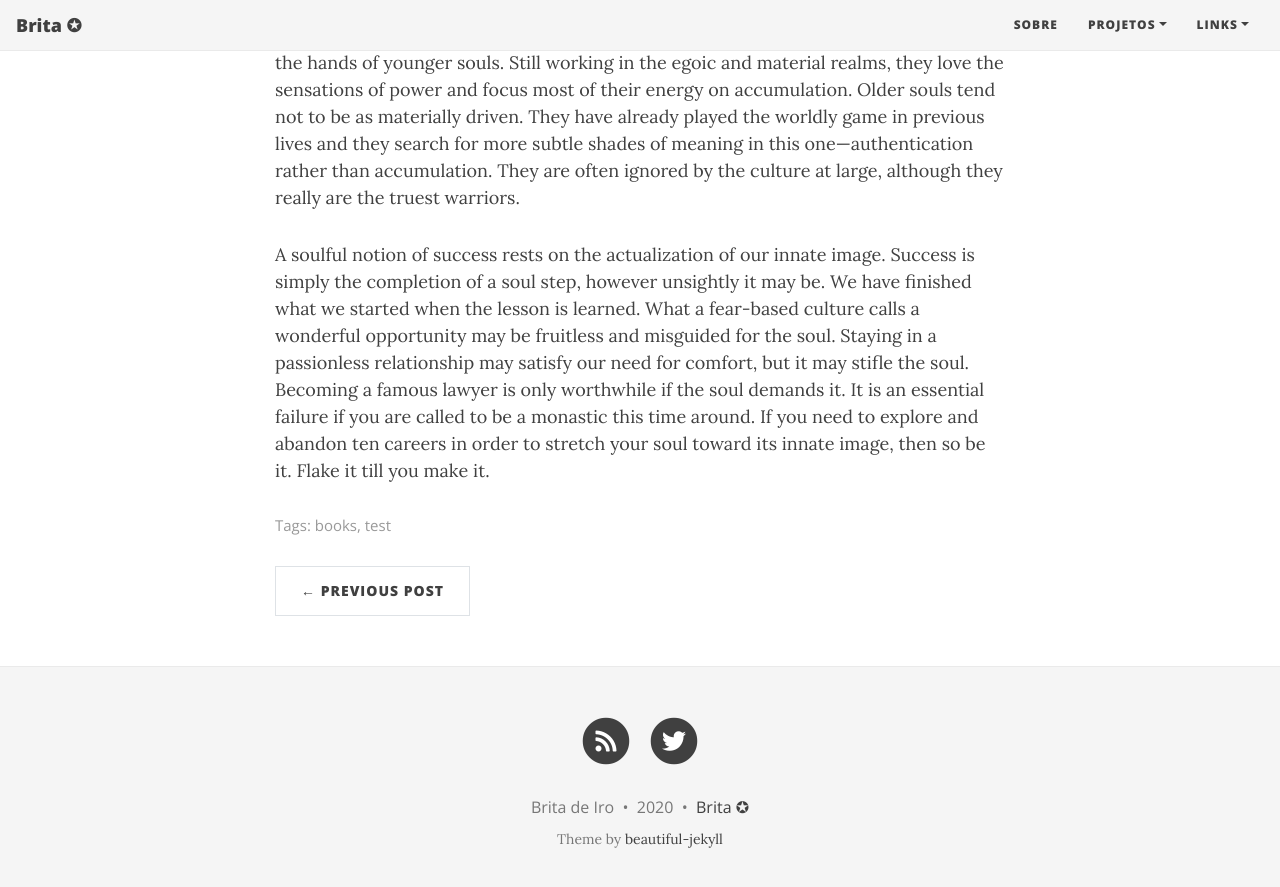
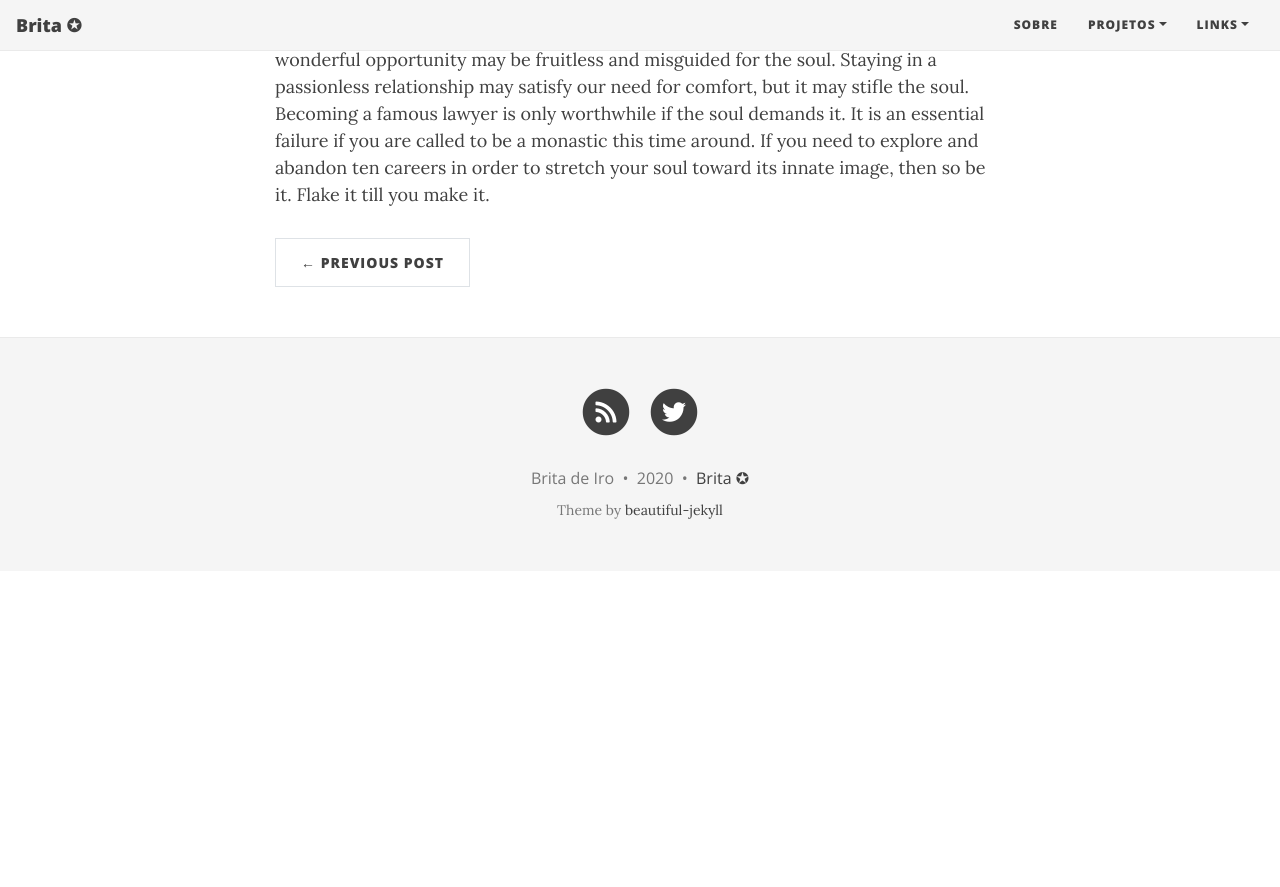
Before and after one commit to britadeiro/britadeiro.github.io, a Jekyll site: the page built from _posts/2020-03-04-flake-it-till-you-make-it.md, in a window 1280 px wide and 900 px high, scrolled down 1041 px. Shown: the top 887 px of the window. Built offline with Jekyll 4.4.1, drawn with Linux system fonts in a browser that asks for light colours; nearby versions of some CDN libraries; after the commit the page ends 1612 px from its top, so only the background shows below that.

Commit message:
Update 2020-03-04-flake-it-till-you-make-it.md

```diff
--- a/_posts/2020-03-04-flake-it-till-you-make-it.md
+++ b/_posts/2020-03-04-flake-it-till-you-make-it.md
@@ -2,8 +2,6 @@
 layout: post
 title: Flake it till you make it
 subtitle: Excerpt from Soulshaping by Jeff Brown
-cover-img: /assets/img/path.jpg
-tags: [books, test]
 ---
 
 Under what circumstances should we step off a path? When is it essential that we finish what we start? If I bought a bag of peanuts and had an allergic reaction, no one would fault me if I threw it out. If I ended a relationship with a woman who hit me, no one would say that I had a commitment problem. But if I walk away from a seemingly secure route because my soul has other ideas, I am a flake?
```
